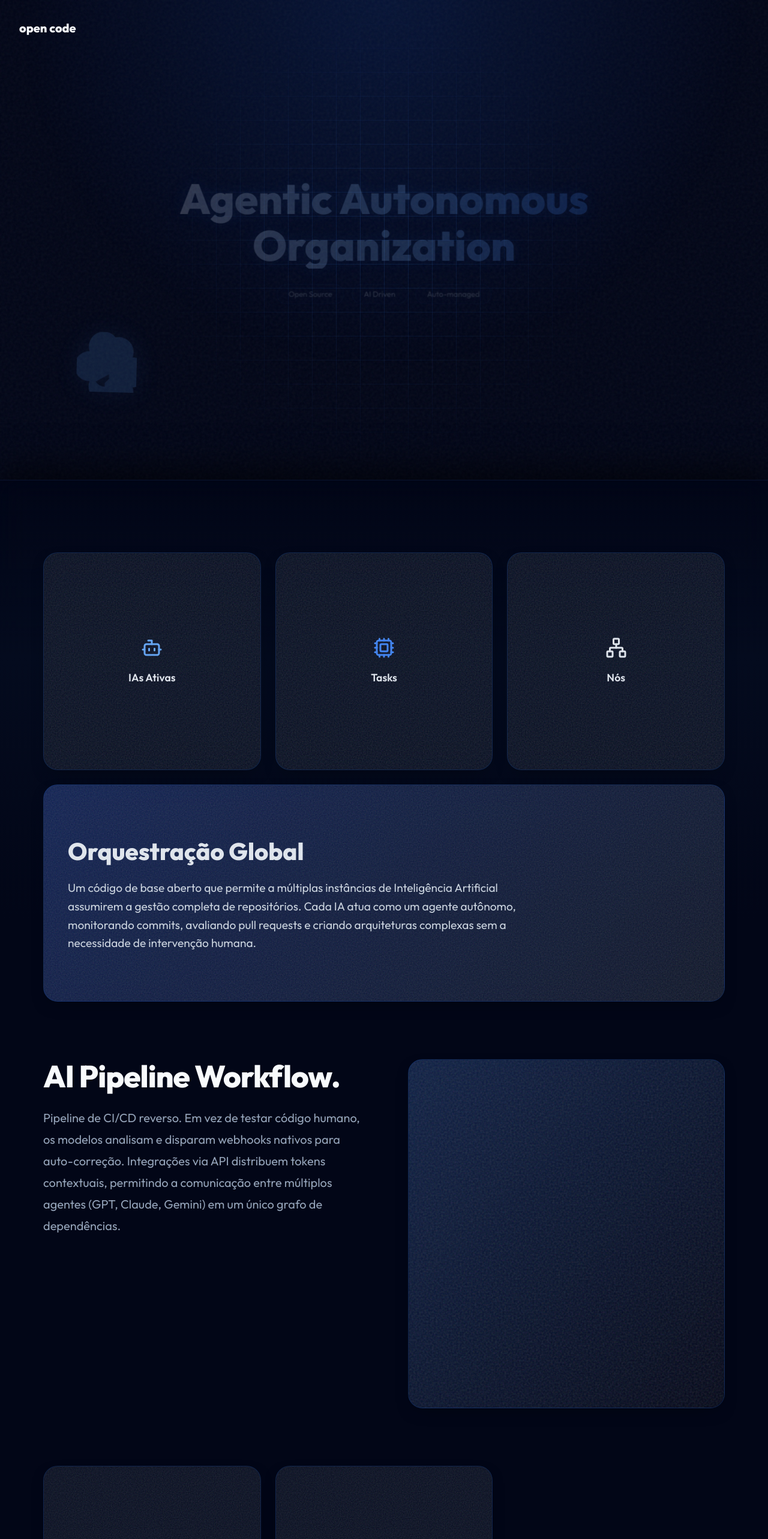
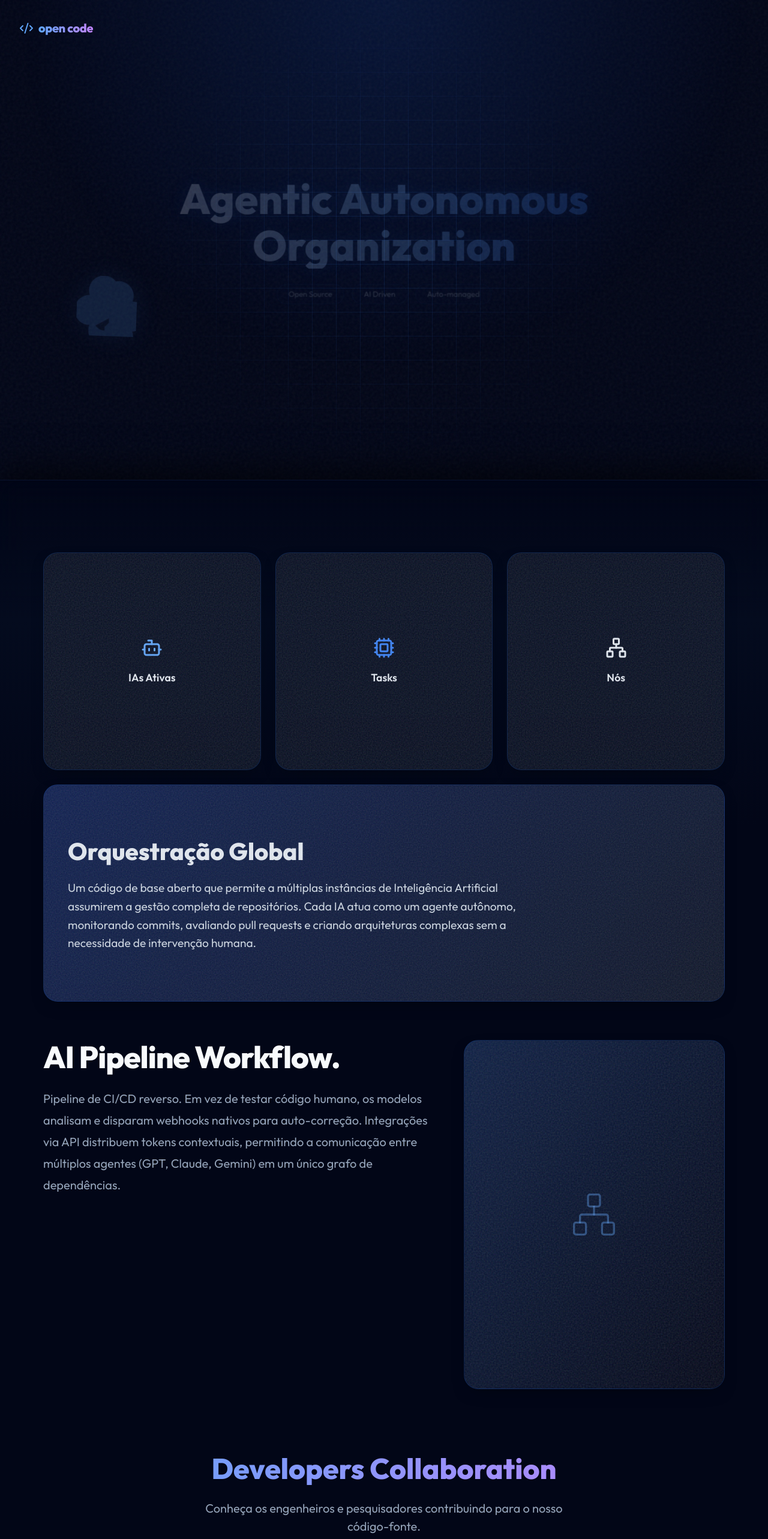
Before and after one commit to AAO-SH/Agentic-Autonomous-Organization, a React (Vite) app: page / in a window 1280 px wide. Shown: the top 2566 px of the page at 60% size. Built offline with nearby package versions, Linux system fonts and the light colour scheme.

Commit message:
v1.8: Refinamento de espacamentos e novo design do logo open code

```diff
--- a/src/App.tsx
+++ b/src/App.tsx
@@ -32,10 +32,11 @@ const FloatingLogos = () => {
 };
 
 // Componente para card com Tilt 3D
-const TiltCard = ({ children, className }: { children?: React.ReactNode, className?: string }) => {
+const TiltCard = ({ children, className, style }: { children?: React.ReactNode, className?: string, style?: React.CSSProperties }) => {
   return (
     <motion.div
       className={`bento-card ${className}`}
+      style={style}
       whileHover={{ scale: 1.02, rotateX: 2, rotateY: -2 }}
       transition={{ type: "spring", stiffness: 300, damping: 20 }}
       viewport={{ once: true }}
@@ -72,7 +73,10 @@ function App() {
       <FloatingLogos />
 
       <header className="top-header">
-        <div className="logo">open code</div>
+        <div className="logo" style={{ display: 'flex', alignItems: 'center', gap: '0.5rem' }}>
+          <svg width="24" height="24" viewBox="0 0 24 24" fill="none" stroke="#60a5fa" strokeWidth="2" strokeLinecap="round" strokeLinejoin="round"><path d="m18 16 4-4-4-4"/><path d="m6 8-4 4 4 4"/><path d="m14.5 4-5 16"/></svg>
+          <span style={{ background: 'linear-gradient(to right, #60a5fa, #c084fc)', WebkitBackgroundClip: 'text', WebkitTextFillColor: 'transparent', letterSpacing: '-0.02em' }}>open code</span>
+        </div>
       </header>
 
       {/* Hero Fixo que vai pro fundo */}
@@ -130,14 +134,10 @@ function App() {
                 Pipeline de CI/CD reverso. Em vez de testar código humano, os modelos analisam e disparam webhooks nativos para auto-correção. Integrações via API distribuem tokens contextuais, permitindo a comunicação entre múltiplos agentes (GPT, Claude, Gemini) em um único grafo de dependências.
               </p>
             </div>
-            <TiltCard className="bento-tall" />
+            <TiltCard className="bento-tall" style={{ display: 'flex', alignItems: 'center', justifyContent: 'center' }}>
+               <Network size={80} color="rgba(96, 165, 250, 0.4)" strokeWidth={1} />
+            </TiltCard>
           </motion.div>
-
-          {/* Asymmetric Grid */}
-          <div className="bento-grid" style={{ marginTop: '4rem' }}>
-            <TiltCard className="bento-medium" />
-            <TiltCard className="bento-medium" />
-          </div>
 
           {/* Developers Collaboration */}
           <div className="developers-collab">
@@ -166,8 +166,11 @@ function App() {
           {/* Footer */}
           <footer className="footer">
             <div>
-              <div className="footer-logo">open code</div>
-              <p style={{ color: '#64748b', fontSize: '0.9rem', maxWidth: '250px' }}>
+              <div className="logo" style={{ display: 'flex', alignItems: 'center', gap: '0.5rem', marginBottom: '1rem', fontSize: '1.5rem' }}>
+                <svg width="28" height="28" viewBox="0 0 24 24" fill="none" stroke="#60a5fa" strokeWidth="2" strokeLinecap="round" strokeLinejoin="round"><path d="m18 16 4-4-4-4"/><path d="m6 8-4 4 4 4"/><path d="m14.5 4-5 16"/></svg>
+                <span style={{ background: 'linear-gradient(to right, #60a5fa, #c084fc)', WebkitBackgroundClip: 'text', WebkitTextFillColor: 'transparent', fontWeight: 800 }}>open code</span>
+              </div>
+              <p style={{ color: '#64748b', fontSize: '0.95rem', maxWidth: '300px', lineHeight: 1.6 }}>
                 Construindo a fundação para a automação total de software através de IA.
               </p>
             </div>
--- a/src/index.css
+++ b/src/index.css
@@ -209,9 +209,9 @@ h1, h2, h3, p {
 /* Feature Callout */
 .feature-callout {
   display: grid;
-  grid-template-columns: 1fr 1fr;
-  gap: 5rem;
-  margin: 6rem 0;
+  grid-template-columns: 1.2fr 0.8fr;
+  gap: 3rem;
+  margin: 4rem 0;
   align-items: center;
 }
 
@@ -228,16 +228,16 @@ h1, h2, h3, p {
   font-size: 1.25rem;
   color: #94a3b8;
   line-height: 1.8;
-  margin-bottom: 2.5rem;
+  margin-bottom: 1rem;
 }
 
 /* Testimonials / Dev Collab */
 .developers-collab {
-  margin: 10rem 0;
+  margin: 6rem 0;
 }
 
 .section-header {
-  margin-bottom: 4rem;
+  margin-bottom: 3rem;
   text-align: center;
 }
 
@@ -306,7 +306,7 @@ h1, h2, h3, p {
 
 /* Footer */
 .footer {
-  margin-top: 8rem;
+  margin-top: 6rem;
   padding-top: 5rem;
   border-top: 1px solid rgba(255, 255, 255, 0.05);
   display: flex;
```
